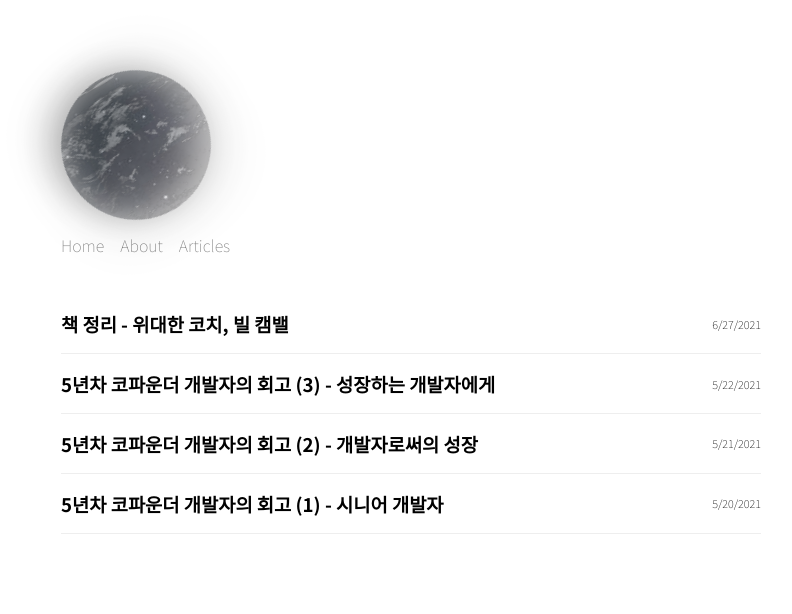
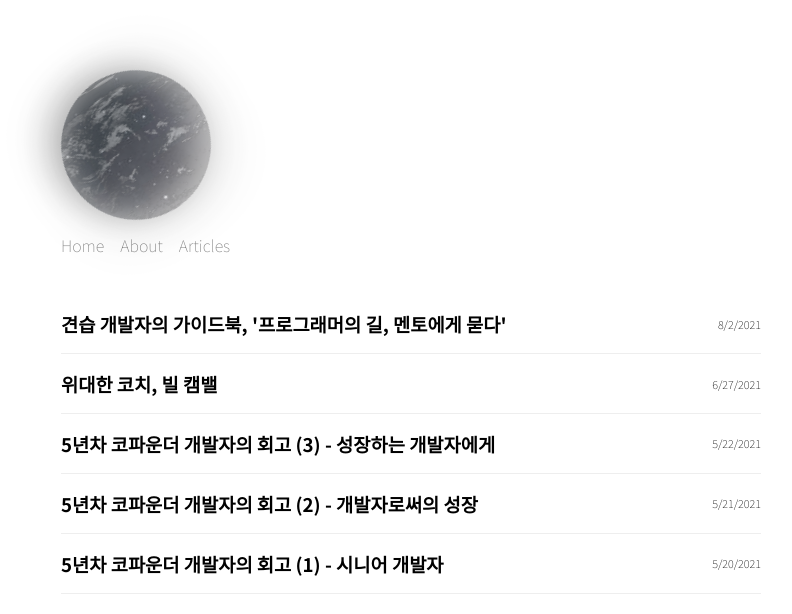
Before and after one commit to OrangeNebula/nebula-blog-app, a React (Create React App) app: page /articles in a window 1280 px wide. Shown: the top 614 px of the page, without its empty margins (229-1021 px from the left). Built offline with nearby package versions, Linux system fonts and the light colour scheme.

Commit message:
[책읽기] 프로그래머의 길, 멘토에게 묻다 글 정리

```diff
--- a/public/articles/index.json
+++ b/public/articles/index.json
@@ -23,10 +23,17 @@
     },
     {
       "id": 4,
-      "title": "책 정리 - 위대한 코치, 빌 캠밸 ",
+      "title": "위대한 코치, 빌 캠밸 ",
       "createdAt": "2021-06-27",
-      "updatedAt": "2021-06-27",
-      "url": "/articles/personal-retrospect/books/kimbell-coaching.md"
+      "updatedAt": "2021-08-02",
+      "url": "/articles/books/books/kimbell-coaching.md"
+    },
+    {
+      "id": 5,
+      "title": "견습 개발자의 가이드북, '프로그래머의 길, 멘토에게 묻다'",
+      "createdAt": "2021-08-02",
+      "updatedAt": "2021-08-02",
+      "url": "/articles/books/apprenticeship-patterns.md"
     }
   ]
 }
--- a/src/Article/components/ArticleContent.module.css
+++ b/src/Article/components/ArticleContent.module.css
@@ -9,6 +9,7 @@
 
 .Wrap ul {
     margin: 30px 0;
+    font-size: 18px;
 }
 
 .Wrap ul li {
@@ -20,6 +21,10 @@
     width: 100%;
 }
 
+hr {
+    opacity: 0.2;
+}
+
 .Comment {
     margin-top: 60px;
     margin-bottom: 40px;
```
Also changed, not shown: public/articles/books/apprenticeship-patterns.md (+38 -10 lines).
